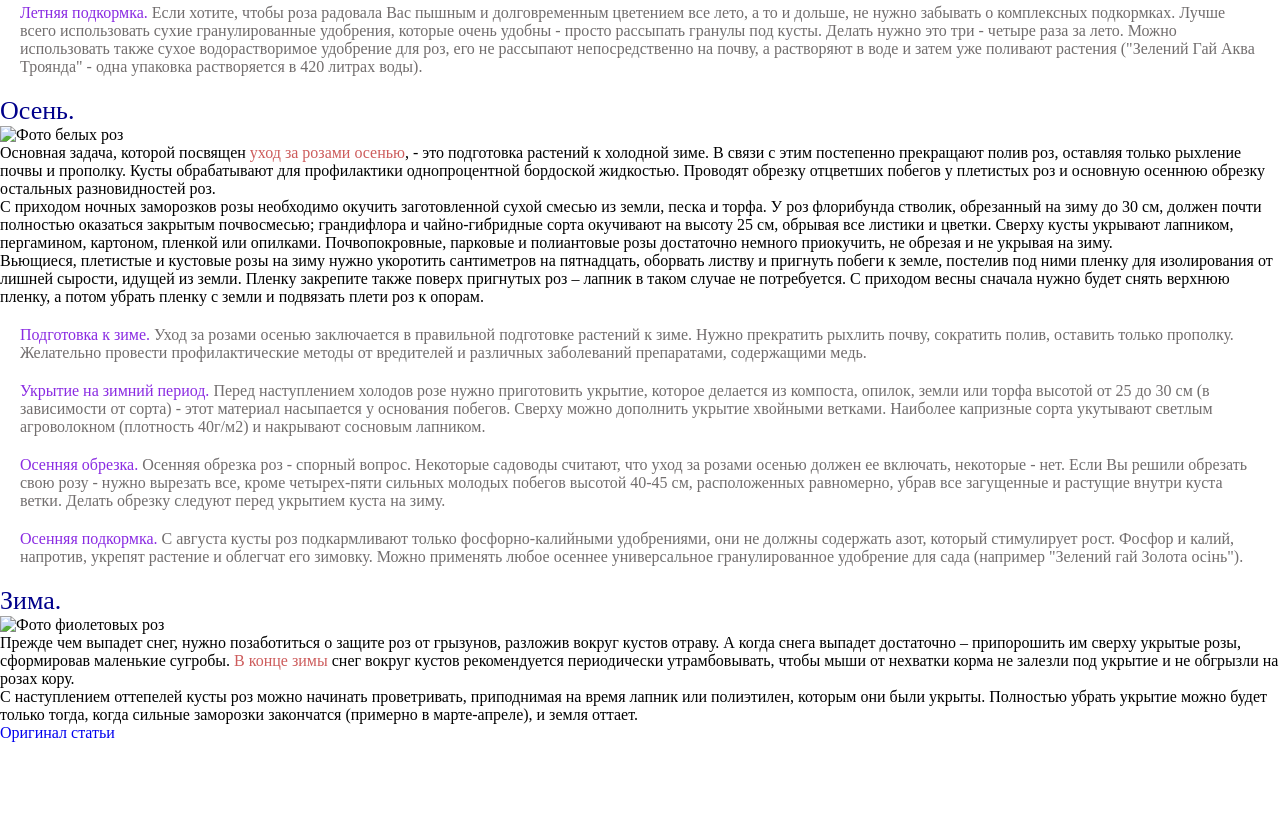
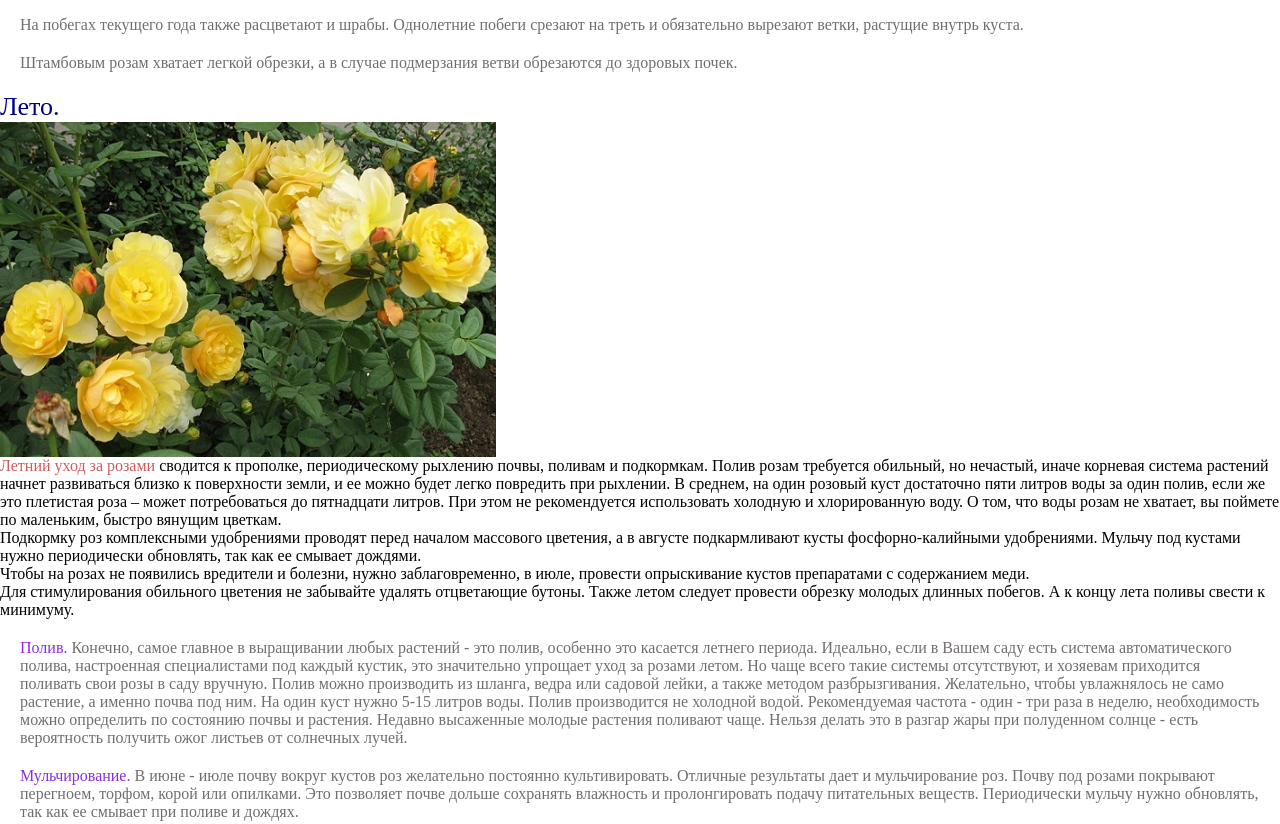
Before and after one commit to Gryshchuk-Nata/lesson3, a plain HTML site: page index.html in a window 1280 px wide. Shown: the part 1720-2544 px from the top of the page. Before the commit the page ends 2462 px from the top, so only its background shows below. Drawn offline with Linux system fonts and the light colour scheme; the site is published under a folder, as on GitHub Pages, so addresses that start at the root find nothing.

Commit message:
Update index.html

```diff
--- a/index.html
+++ b/index.html
@@ -26,7 +26,7 @@
 	</header>
 	<main class="zone_main">
 		<p>С давних времен роза считается эмблемой любви и эталоном красоты. Вполне заслуженно ее называют царицей цветов. Существующее в настоящее время огромное разнообразие садовых роз - это полностью заслуга длительной и кропотливой работы селекционеров, которые путём скрещивания добивались интересных форм, морозостойких и ремонтантных сортов. Что может быть красивее живых плетущихся изгородей из роз или цветущих кустарников, посаженных вдоль дорожек на вашем дачном участке? Как ухаживать за розами круглый год, рассмотрим ниже. </p>
-		<img src="/img/rose-1.jpg" alt="Фото розы">
+		<img src="img/rose-1.jpg" alt="Фото розы">
 		<h2 id="link1">Уход за розами весной, летом, осенью</h2>
 		<div>
 		<h3 id="link2">Весна.</h3>
@@ -50,7 +50,7 @@
 		</div>
 		<div>
 		<h3 id="link3">Лето.</h3>
-		<img src="/img/rose-2.jpg" alt="Фото желтых роз">
+		<img src="img/rose-2.jpg" alt="Фото желтых роз">
 		<p><span>Летний уход за розами</span> сводится к прополке, периодическому рыхлению почвы, поливам и подкормкам. Полив розам требуется обильный, но нечастый, иначе корневая система растений начнет развиваться близко к поверхности земли, и ее можно будет легко повредить при рыхлении. В среднем, на один розовый куст достаточно пяти литров воды за один полив, если же это плетистая роза – может потребоваться до пятнадцати литров. При этом не рекомендуется использовать холодную и хлорированную воду. О том, что воды розам не хватает, вы поймете по маленьким, быстро вянущим цветкам.</p>
 		<p>Подкормку роз комплексными удобрениями проводят перед началом массового цветения, а в августе подкармливают кусты фосфорно-калийными удобрениями. Мульчу под кустами нужно периодически обновлять, так как ее смывает дождями.</p>
 		<p>Чтобы на розах не появились вредители и болезни, нужно заблаговременно, в июле, провести опрыскивание кустов препаратами
@@ -65,7 +65,7 @@
 			</div>
 			<div>
 			<h3 id="link4">Осень.</h3>
-			<img src="/img/rose-3.jpg" alt="Фото белых роз">
+			<img src="img/rose-3.jpg" alt="Фото белых роз">
 			<p>Основная задача, которой посвящен <span>уход за розами осенью</span>, - это подготовка растений к холодной зиме. В связи с этим постепенно прекращают полив роз, оставляя только рыхление почвы и прополку. Кусты обрабатывают для профилактики однопроцентной бордоской жидкостью. Проводят обрезку отцветших побегов у плетистых роз и основную осеннюю обрезку остальных разновидностей роз.</p>
 			<p>С приходом ночных заморозков розы необходимо окучить заготовленной сухой смесью из земли, песка и торфа. У роз флорибунда стволик, обрезанный на зиму до 30 см, должен почти полностью оказаться закрытым почвосмесью; грандифлора и чайно-гибридные сорта окучивают на высоту 25 см, обрывая все листики и цветки. Сверху кусты укрывают лапником, пергамином, картоном, пленкой или опилками. Почвопокровные, парковые и полиантовые розы достаточно немного приокучить, не обрезая и не укрывая на зиму.</p>
 			<p>Вьющиеся, плетистые и кустовые розы на зиму нужно укоротить сантиметров на пятнадцать, оборвать листву и пригнуть побеги к земле, постелив под ними пленку для изолирования от лишней сырости, идущей из земли. Пленку закрепите также поверх пригнутых роз – лапник в таком случае не потребуется. С приходом весны сначала нужно будет снять верхнюю пленку, а потом убрать пленку с земли и подвязать плети роз к опорам.</p>
@@ -78,7 +78,7 @@
 			</div>
 			<div>
 				<h3 id="link5">Зима.</h3>
-				<img src="/img/rose-4.jpg" alt="Фото фиолетовых роз">
+				<img src="img/rose-4.jpg" alt="Фото фиолетовых роз">
 				<p>Прежде чем выпадет снег, нужно позаботиться о защите роз от грызунов, разложив вокруг кустов отраву. А когда снега
 				выпадет достаточно – припорошить им сверху укрытые розы, сформировав маленькие сугробы. <span>В конце зимы</span> снег вокруг кустов
 				рекомендуется периодически утрамбовывать, чтобы мыши от нехватки корма не залезли под укрытие и не обгрызли на розах
```
